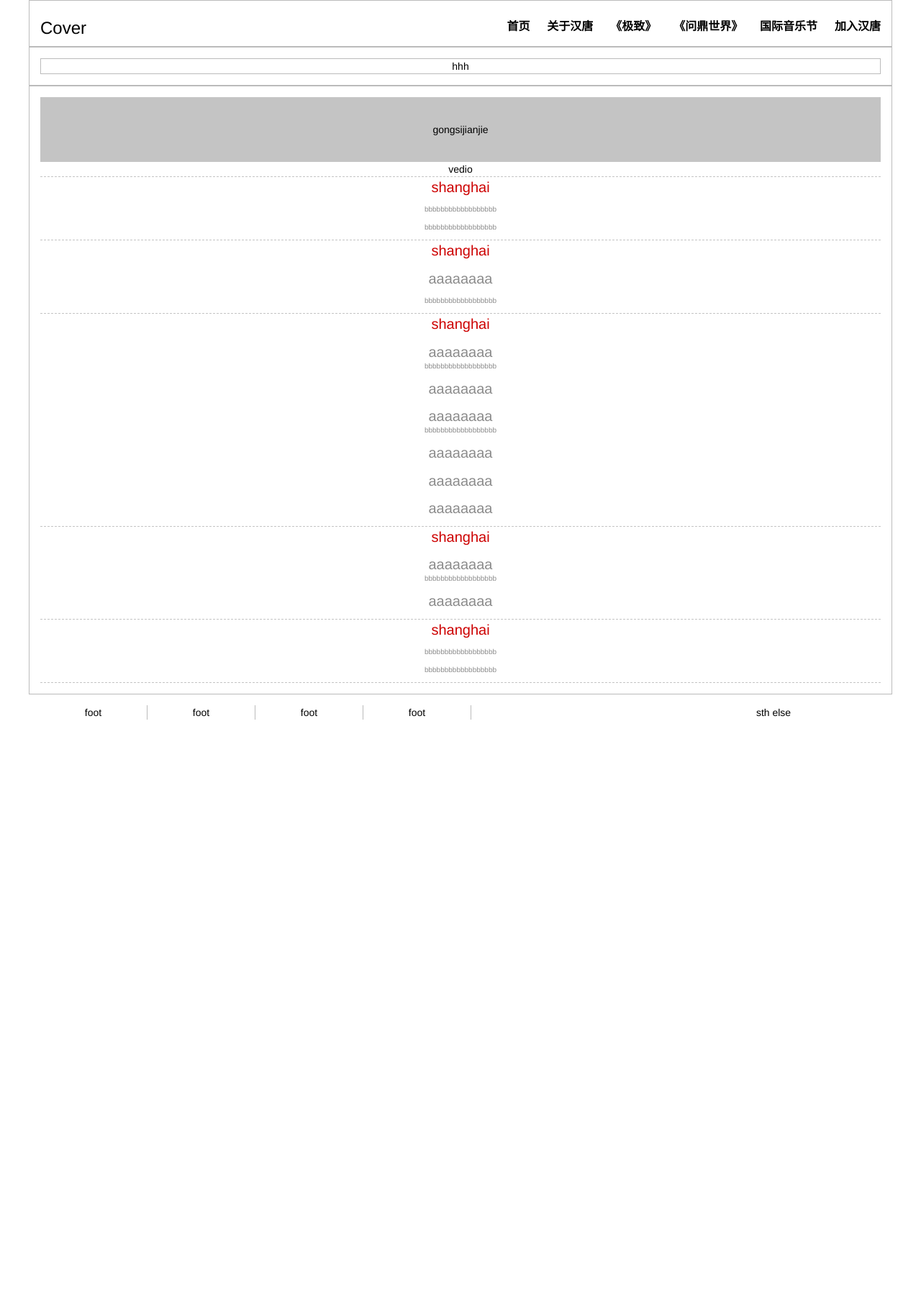
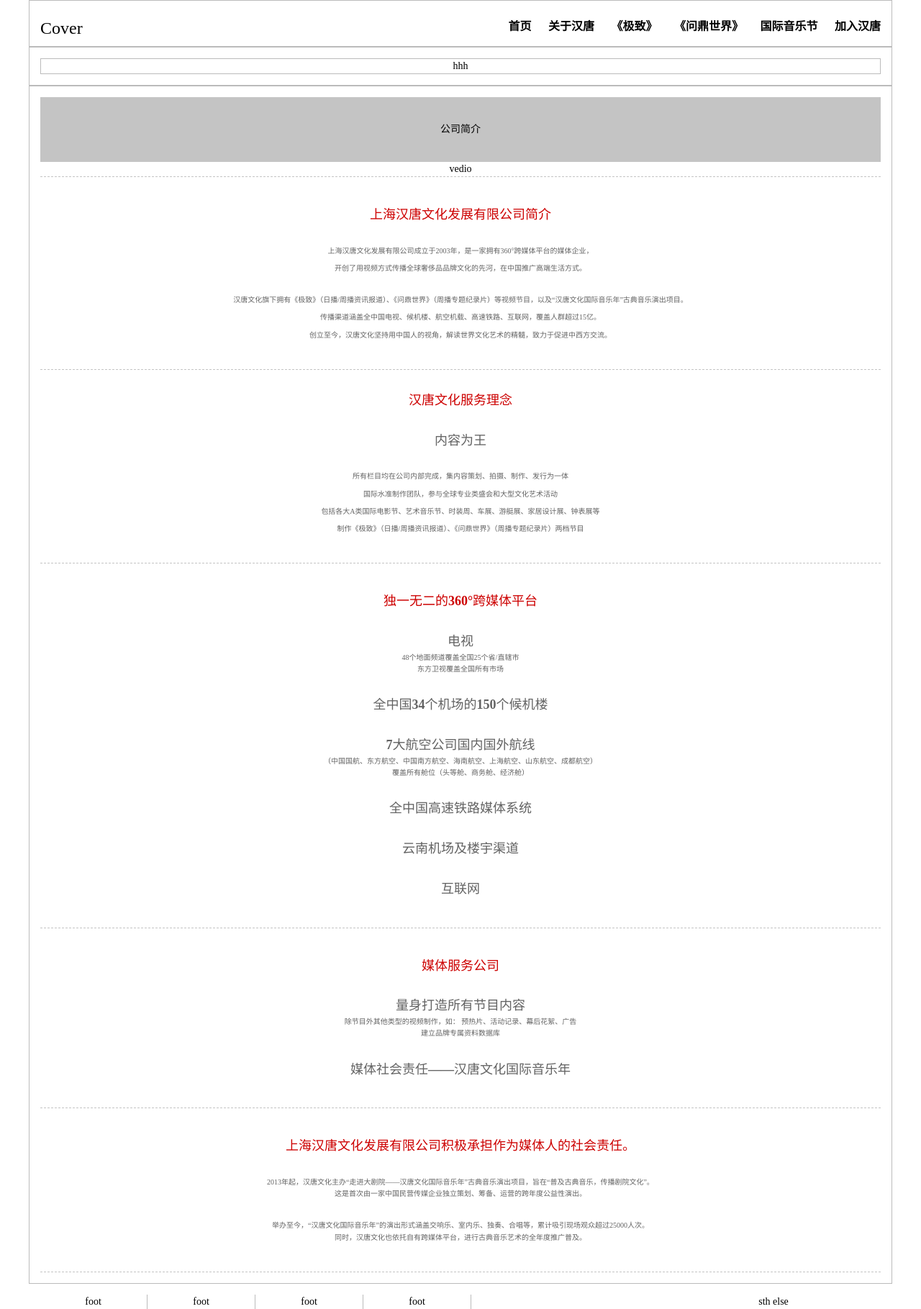
Before and after one commit to TT931230/Hantang, a CodeIgniter app: page /database/index.php/test/about in a window 1280 px wide. Shown: the whole page at 72% size. Before the commit the page ends 1000 px from the top, so only its background shows below. Run offline with CodeIgniter, Linux system fonts and the light colour scheme; some libraries are stand-ins or nearby versions.

Commit message:
20160112-0:39-F

```diff
--- a/application/views/about.php
+++ b/application/views/about.php
@@ -21,44 +21,55 @@
     <div class="clearfix newborder">
         <div class="inner">
             <div class="subtitle">
-                   gongsijianjie
+                  公司简介
             </div>
             <div class="dashline">
                 vedio
             </div>
 
              <div class="dashline">
-                <p style="color: #CD0000;font-size: 20px">shanghai</p>
-                <p style="color:#8C8C8C;font-size:10px">bbbbbbbbbbbbbbbbbb</p>
-                <p style="color:#8C8C8C;font-size:10px">bbbbbbbbbbbbbbbbbb</p>
+                <p style="color: #CD0000;font-size: 18px;font-weight:550;margin-top:40px">上海汉唐文化发展有限公司简介</p>
+                <p style="color: #636363;font-size:10px;margin-top:30px">上海汉唐文化发展有限公司成立于2003年，是一家拥有360°跨媒体平台的媒体企业，</p>
+                <p style="color: #636363;font-size:10px">开创了用视频方式传播全球奢侈品品牌文化的先河，在中国推广高端生活方式。</p>
+                <p style="color: #636363;font-size:10px;margin-top:30px">汉唐文化旗下拥有《极致》（日播/周播资讯报道）、《问鼎世界》（周播专题纪录片）等视频节目，以及“汉唐文化国际音乐年”古典音乐演出项目。</p>
+                <p style="color: #636363;font-size:10px">传播渠道涵盖全中国电视、候机楼、航空机载、高速铁路、互联网，覆盖人群超过15亿。</p>
+                <p style="color: #636363;font-size:10px;margin-bottom:40px;">创立至今，汉唐文化坚持用中国人的视角，解读世界文化艺术的精髓，致力于促进中西方交流。</p>
             </div>
              <div class="dashline">
-                <p style="color: #CD0000;font-size: 20px">shanghai</p>
-                <p style="color: #8C8C8C;font-size: 20px">aaaaaaaa</p>
-                <p style="color: #8C8C8C;font-size:10px">bbbbbbbbbbbbbbbbbb</p>
+                <p style="color: #CD0000;font-size: 18px;font-weight:550;margin-top:30px">汉唐文化服务理念</p>
+                <p style="color: #636363;font-size: 18px;font-weight:550;margin-top:30px">内容为王</p>
+                <p style="color: #636363;font-size:10px;margin-top:30px">所有栏目均在公司内部完成，集内容策划、拍摄、制作、发行为一体</p>
+                <p style="color: #636363;font-size:10px">国际水准制作团队，参与全球专业类盛会和大型文化艺术活动</p>
+                <p style="color: #636363;font-size:10px">包括各大A类国际电影节、艺术音乐节、时装周、车展、游艇展、家居设计展、钟表展等</p>
+                <p style="color: #636363;font-size:10px;margin-bottom:40px;">制作《极致》（日播/周播资讯报道）、《问鼎世界》（周播专题纪录片）两档节目</p>
             </div>
              <div class="dashline">
-                <p style="color: #CD0000;font-size: 20px">shanghai</p>
-                <p style="color: #8C8C8C;font-size: 20px">aaaaaaaa</p>
-                <p style="color: #8C8C8C;font-size:10px;margin-top:-12px">bbbbbbbbbbbbbbbbbb</p>
-                <p style="color: #8C8C8C;font-size: 20px">aaaaaaaa</p>
-                <p style="color: #8C8C8C;font-size: 20px">aaaaaaaa</p>
-                <p style="color: #8C8C8C;font-size:10px;margin-top:-12px">bbbbbbbbbbbbbbbbbb</p>
-                <p style="color: #8C8C8C;font-size: 20px">aaaaaaaa</p>
-                <p style="color: #8C8C8C;font-size: 20px">aaaaaaaa</p>
-                <p style="color: #8C8C8C;font-size: 20px">aaaaaaaa</p>
+                <p style="color: #CD0000;font-size: 18px;font-weight:550;margin-top:40px">独一无二的360°跨媒体平台</p>
+                <p style="color: #636363;font-size: 18px;font-weight:550;margin-top:30px">电视</p>
+                <p style="color: #636363;font-size:10px;margin-top:-8px">48个地面频道覆盖全国25个省/直辖市</p>
+                <p style="color: #636363;font-size:10px;margin-top:-8px">东方卫视覆盖全国所有市场</p>
+                <p style="color:#636363;font-size: 18px;font-weight:550;margin-top:30px">全中国34个机场的150个候机楼</p>
+                <p style="color: #636363;font-size: 18px;font-weight:550;margin-top:30px">7大航空公司国内国外航线</p>
+                <p style="color: #636363;font-size:10px;margin-top:-8px">（中国国航、东方航空、中国南方航空、海南航空、上海航空、山东航空、成都航空） </p>
+                <p style="color: #636363;font-size:10px;margin-top:-8px">覆盖所有舱位（头等舱、商务舱、经济舱） </p>
+                <p style="color: #636363;font-size: 18px;font-weight:550;margin-top:30px">全中国高速铁路媒体系统</p>
+                <p style="color: #636363;font-size: 18px;font-weight:550;margin-top:30px">云南机场及楼宇渠道</p>
+                <p style="color: #636363;font-size: 18px;font-weight:550;margin-top:30px;margin-bottom:40px;">互联网</p>
             </div>
              <div class="dashline">
-                <p style="color: #CD0000;font-size: 20px">shanghai</p>
-                <p style="color: #8C8C8C;font-size: 20px">aaaaaaaa</p>
-                <p style="color: #8C8C8C;font-size:10px;margin-top:-12px">bbbbbbbbbbbbbbbbbb</p>
-                <p style="color: #8C8C8C;font-size: 20px">aaaaaaaa</p>
+                <p style="color: #CD0000;font-size: 18px;font-weight:550;margin-top:40px">媒体服务公司</p>
+                <p style="color: #636363;font-size: 18px;font-weight:550;margin-top:30px">量身打造所有节目内容</p>
+                <p style="color: #636363;font-size:10px;margin-top:-8px">除节目外其他类型的视频制作，如： 预热片、活动记录、幕后花絮、广告</p>
+                <p style="color: #636363;font-size:10px;margin-top:-8px">建立品牌专属资料数据库</p>
+                <p style="color: #636363;font-size: 18px;font-weight:550;margin-top:30px;margin-bottom:40px;">媒体社会责任——汉唐文化国际音乐年</p>
 
             </div>
              <div class="dashline">
-                 <p style="color: #CD0000;font-size: 20px">shanghai</p>
-                 <p style="color:#8C8C8C;font-size:10px">bbbbbbbbbbbbbbbbbb</p>
-                 <p style="color:#8C8C8C;font-size:10px">bbbbbbbbbbbbbbbbbb</p>
+                 <p style="color: #CD0000;font-size: 18px;font-weight:550;margin-top:40px">上海汉唐文化发展有限公司积极承担作为媒体人的社会责任。</p>
+                 <p style="color:#636363;font-size:10px;margin-top:30px">2013年起，汉唐文化主办“走进大剧院——汉唐文化国际音乐年”古典音乐演出项目，旨在“普及古典音乐，传播剧院文化”。</p>
+                 <p style="color:#636363;font-size:10px;margin-top:-8px">这是首次由一家中国民营传媒企业独立策划、筹备、运营的跨年度公益性演出。</p>
+                 <p style="color:#636363;font-size:10px;margin-top:30px">举办至今，“汉唐文化国际音乐年”的演出形式涵盖交响乐、室内乐、独奏、合唱等，累计吸引现场观众超过25000人次。</p>
+                 <p style="color:#636363;font-size:10px;margin-top:-8px;margin-bottom:40px;">同时，汉唐文化也依托自有跨媒体平台，进行古典音乐艺术的全年度推广普及。</p>
             </div>
         </div>
 
--- a/application/views/platform.php
+++ b/application/views/platform.php
@@ -16,12 +16,12 @@
     <div class="clearfix newborder">
         <div class="inner">
             <div class="subtitle">
-                   bochupingtai
+                播出平台
             </div>
             <div class="newborder">
                 vedio
             </div>
-             <div >
+             <div class="plat-subtitle">
                 image
             </div>
 
--- a/bootstrap/css/main.css
+++ b/bootstrap/css/main.css
@@ -115,6 +115,7 @@
 body {
     color: #000000;
     text-align: center;
+    font-family:Microsoft YaHei;
 
 }
 
@@ -396,3 +397,13 @@
   height:300px;
 
   }
+
+
+    /*
+ * paltform
+ */
+  .plat-subtitle{
+  width:auto;
+  height:30px;
+  background-color:#C8C8C8;
+  }
```
